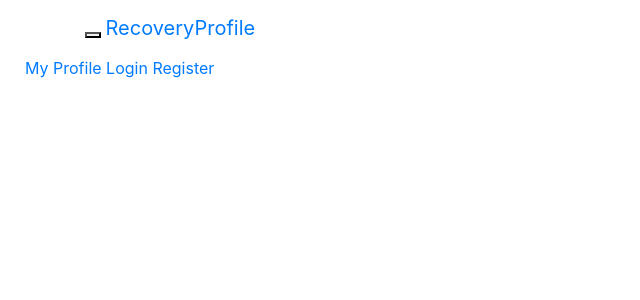
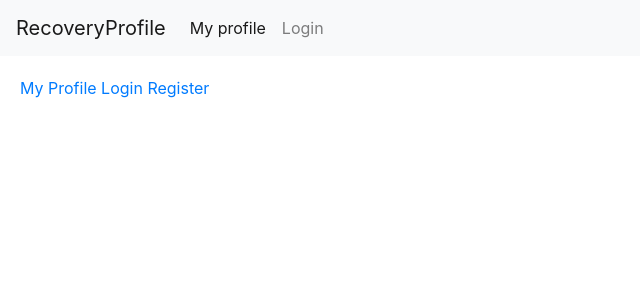
Before and after one commit to RecoveryProfile/RecoveryProfile, a Django app: page / in a window 1280 px wide. Shown: the top 300 px of the page, without its empty margins (0-640 px from the left). Run offline with Django 3.2, Linux system fonts and the light colour scheme; some libraries are stand-ins or nearby versions.

Commit message:
add working navbar

```diff
--- a/recoveryprofile/templates/recoveryprofile/base.html
+++ b/recoveryprofile/templates/recoveryprofile/base.html
@@ -7,44 +7,32 @@
 </head>
 
 <body>
-    <nav class="navbar navbar-default navbar-fixed-top">
-      <div class="container">
-        <div class="navbar-header">
-          <button type="button" class="navbar-toggle collapsed" data-toggle="collapse" data-target="#navbar" aria-expanded="false" aria-controls="navbar">
-            <span class="sr-only">Toggle navigation</span>
-            <span class="icon-bar"></span>
-            <span class="icon-bar"></span>
-            <span class="icon-bar"></span>
-          </button>
-          <a class="navbar-brand" href="#">RecoveryProfile</a>
-        </div>
-        <div id="navbar" class="navbar-collapse collapse">
-          <ul class="nav navbar-nav">
-            <li class="active"><a href="#">Home</a></li>
-            <li><a href="#">About</a></li>
-            <li><a href="#">Contact</a></li>
-            <li class="dropdown">
-              <a href="#" class="dropdown-toggle" data-toggle="dropdown" role="button" aria-haspopup="true" aria-expanded="false">Dropdown <span class="caret"></span></a>
-              <ul class="dropdown-menu">
-                <li><a href="#">Action</a></li>
-                <li><a href="#">Another action</a></li>
-                <li><a href="#">Something else here</a></li>
-                <li role="separator" class="divider"></li>
-                <li class="dropdown-header">Nav header</li>
-                <li><a href="#">Separated link</a></li>
-                <li><a href="#">One more separated link</a></li>
-              </ul>
-            </li>
-          </ul>
-          <ul class="nav navbar-nav navbar-right">
-            <li><a href="../navbar/">Default</a></li>
-            <li><a href="../navbar-static-top/">Static top</a></li>
-            <li class="active"><a href="./">Fixed top <span class="sr-only">(current)</span></a></li>
-          </ul>
-        </div><!--/.nav-collapse -->
-      </div>
-    </nav>
-    <div id="content" name="content" style="margin-left:25px">
+<nav class="navbar navbar-expand-lg navbar-light bg-light">
+  <a class="navbar-brand" href="#">RecoveryProfile</a>
+  <button class="navbar-toggler" type="button" data-toggle="collapse" data-target="#navbarSupportedContent" aria-controls="navbarSupportedContent" aria-expanded="false" aria-label="Toggle navigation">
+    <span class="navbar-toggler-icon"></span>
+  </button>
+
+  <div class="collapse navbar-collapse" id="navbarSupportedContent">
+    <ul class="navbar-nav mr-auto">
+      <li class="nav-item active">
+        <a class="nav-link" href="#">My profile <span class="sr-only">(current)</span></a>
+      </li>
+	  {% if not user.authenticated %}
+      <li class="nav-item">
+        <a class="nav-link" href="/login">Login</a>
+      </li>
+	  {% endif %}
+	  {% if user.is_authenticated %}
+	  <li class="nav-item">
+        <a class="nav-link" href="/logout">Logout</a>
+      </li>
+	  {% endif %}
+	  </ul>
+  </div>
+</nav>
+
+    <div id="content" name="content" style="margin:20px">
 	<a href="/profile/">My Profile</a>
 	{% block content %}
 	{% endblock %}
```
